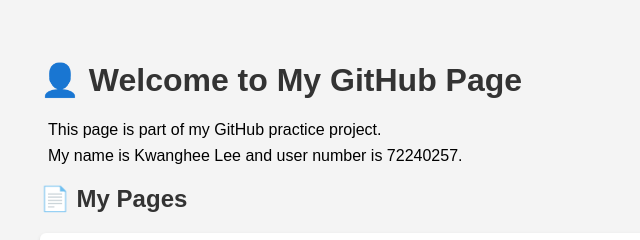
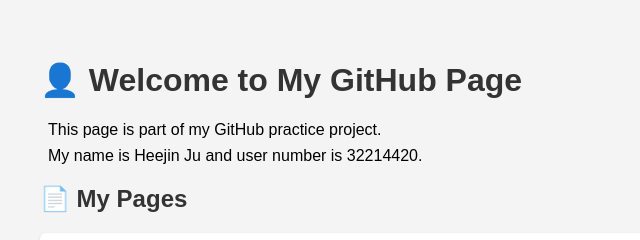
Before and after one commit to zhrldnpftl/2025_DKU_OpenSourceBasic, a plain HTML site: page index.html in a window 1280 px wide. Shown: the top 240 px of the page, 0-640 px from the left. Drawn offline with Linux system fonts and the light colour scheme.

Commit message:
Update index.html with my name Heejin Ju and student number 32214420

```diff
--- a/index.html
+++ b/index.html
@@ -37,7 +37,7 @@
 <body>
   <h1>👤 Welcome to My GitHub Page</h1>
   <p>This page is part of my GitHub practice project.</p>
-  <p>My name is Kwanghee Lee and user number is 72240257.</p>
+  <p>My name is Heejin Ju and user number is 32214420.</p>
 
   <h2>📄 My Pages</h2>
   <ul>
```
